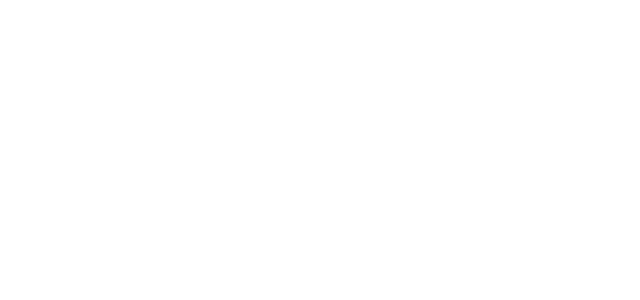
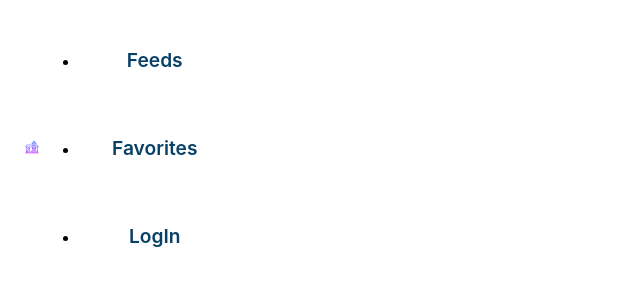
Before and after one commit to sachika13125/news-app, a React (Create React App) app: page / in a window 1280 px wide. Shown: the top 300 px of the page, without its empty margins (0-640 px from the left). Built offline with nearby package versions, Linux system fonts and the light colour scheme.

Commit message:
installed styled-components

```diff
--- a/package.json
+++ b/package.json
@@ -10,6 +10,7 @@
     "react-dom": "^18.2.0",
     "react-router-dom": "^6.22.3",
     "react-scripts": "5.0.1",
+    "styled-components": "^6.1.8",
     "web-vitals": "^2.1.4"
   },
   "scripts": {
--- a/src/App.js
+++ b/src/App.js
@@ -1,10 +1,11 @@
-import logo from './logo.svg';
 import './App.css';
+import React from 'react';
+import Header from './Components/Header';
 
 function App() {
   return (
     <div className="App">
-
+      <Header />
     </div>
   );
 }
--- a/src/Components/Header.jsx
+++ b/src/Components/Header.jsx
@@ -1,5 +1,6 @@
 import React, {useState} from "react";
 import styled from 'styled-components';
+import iconImage from '../assets/icons8-university-16.png';
 
 function Navbar() {
 
```
Also changed, not shown: src/assets/icons8-university-16.png (added), 1 other file (tests, documents, lock files or other folders).
